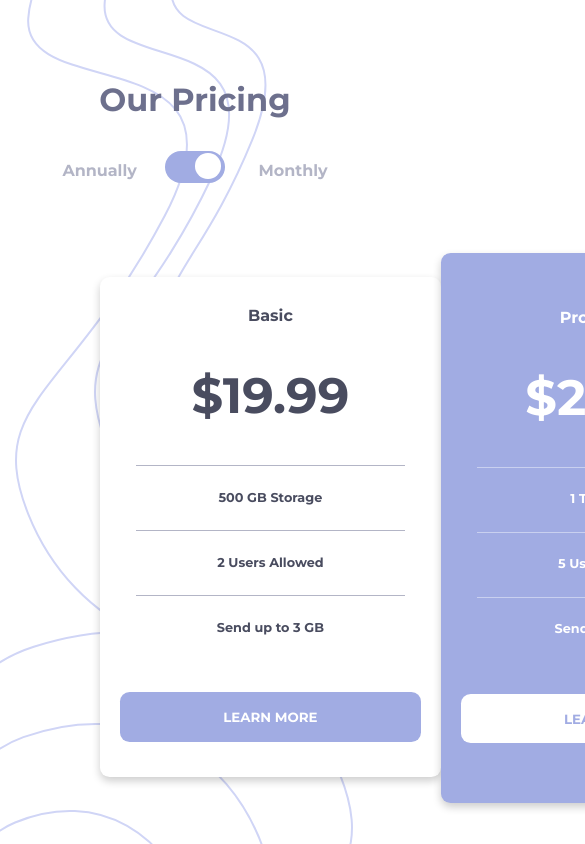
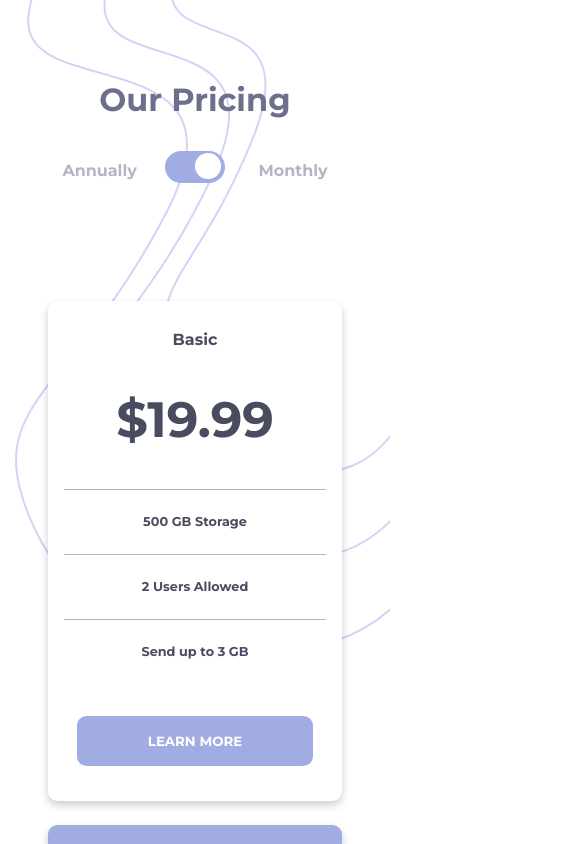
Before and after one commit to pyc0d3r/pricing-component-with-toggle, a React (Create React App) app: page / in a window 390 px wide. Shown: the top 844 px of the page, 585 px wide, since content can reach past the window. Built offline with nearby package versions, Linux system fonts and the light colour scheme.

Commit message:
Make the page responsive

```diff
--- a/src/index.css
+++ b/src/index.css
@@ -1,7 +1,13 @@
+*,
+*:before,
+*:after {
+  box-sizing: border-box;
+  margin: 0;
+  padding: 0;
+}
+
 * {
   font-family: 'Montserrat', sans-serif;
-  padding: 0;
-  margin: 0;
 }
 
 .container {
@@ -101,7 +107,7 @@ input:checked+.slider:before {
 .cards-container {
   display: flex;
   justify-content: space-between;
-  padding-inline: 6.25rem;
+  padding: 0 3rem;
 }
 
 h3 {
@@ -163,7 +169,7 @@ h2 {
 button {
   margin-top: 2rem;
   height: 3.1rem;
-  width: 18.8rem;
+  width: 80%;
   border-radius: 0.6rem;
   border: none;
   text-transform: uppercase;
@@ -187,7 +193,7 @@ button:hover {
 
 @keyframes pulse {
   0% {
-    opacity: 1;
+    opacity: 0;
   }
 
   50% {
@@ -201,7 +207,7 @@ button:hover {
 
 @keyframes pulse-reverse {
   0% {
-    opacity: 1;
+    opacity: 0;
   }
 
   50% {
@@ -231,3 +237,41 @@ button:hover {
 .attribution a {
   color: hsl(228, 45%, 44%);
 }
+
+/* Tablet screen */
+@media only screen and (max-width: 1000px) {
+  .cards-container {
+    display: block;
+    padding: 0 10rem;
+    margin: 0;
+    width: 100%
+  }
+
+  .card {
+    display: block;
+    padding: 0;
+    margin: 0 0 1.5rem 0;
+    width: 100%
+  }
+
+  .attribution {
+    padding-top: 0;
+  }
+}
+
+/* Phone screen */
+@media only screen and (max-width: 700px) {
+  .cards-container {
+    display: block;
+    padding: 3rem;
+    margin: 0;
+    width: 100%
+  }
+
+  .card {
+    display: block;
+    padding: 0;
+    margin: 0 0 1.5rem 0;
+    width: 100%
+  }
+}
```
